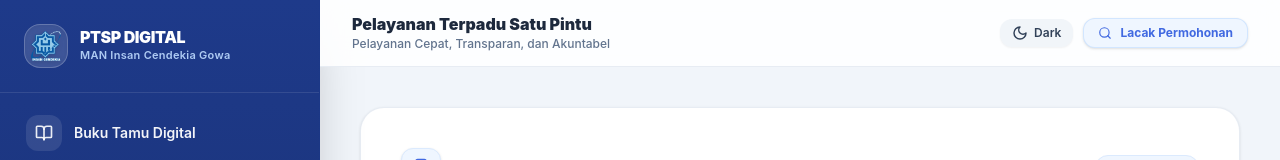
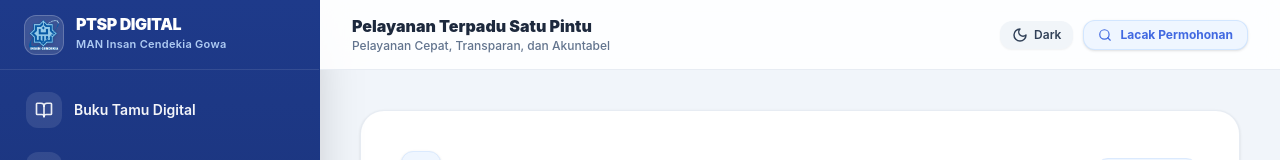
Before and after one commit to imbank8993/ptsp, a Next.js app in the folder frontend/: page / in a window 1280 px wide. Shown: the top 160 px of the page. Built offline with nearby package versions, Linux system fonts and the light colour scheme; no server answers.

Commit message:
style: samakan tinggi header sidebar dengan header utama (70px)

```diff
--- a/frontend/src/components/Header.tsx
+++ b/frontend/src/components/Header.tsx
@@ -17,7 +17,7 @@
   onToggleDark,
 }: HeaderProps) {
   return (
-    <header className="sticky top-0 z-30 bg-white/85 dark:bg-[#0f172a]/90 backdrop-blur-md border-b border-slate-200/80 dark:border-slate-800/80 px-4 sm:px-8 py-3.5 flex items-center justify-between transition-colors duration-200">
+    <header className="sticky top-0 z-30 h-[70px] bg-white/85 dark:bg-[#0f172a]/90 backdrop-blur-md border-b border-slate-200/80 dark:border-slate-800/80 px-4 sm:px-8 flex items-center justify-between transition-colors duration-200 shrink-0">
       <div className="flex items-center gap-3">
         {/* Mobile menu toggle */}
         <button
--- a/frontend/src/components/Sidebar.tsx
+++ b/frontend/src/components/Sidebar.tsx
@@ -91,9 +91,9 @@
   const content = (
     <div className="flex flex-col h-full text-white">
       {/* Brand Header with Logo Insan Cendekia */}
-      <div className="p-5 sm:p-6 pb-4 flex items-center justify-between border-b border-white/10 shrink-0">
+      <div className="h-[70px] px-5 sm:px-6 flex items-center justify-between border-b border-white/10 shrink-0">
         <div className="flex items-center gap-3">
-          <div className="w-11 h-11 rounded-2xl bg-white/15 dark:bg-white/10 backdrop-blur-md flex items-center justify-center p-1.5 shadow-inner border border-white/20">
+          <div className="w-10 h-10 rounded-xl bg-white/15 dark:bg-white/10 backdrop-blur-md flex items-center justify-center p-1 shadow-inner border border-white/20 shrink-0">
             {/* Logo Insan Cendekia */}
             <img
               src="/Logo Insan Cendekia.png"
@@ -105,7 +105,7 @@
             <h1 className="text-base font-black tracking-tight leading-none text-white">
               PTSP DIGITAL
             </h1>
-            <p className="text-[11px] font-semibold text-blue-200/90 mt-0.5 tracking-wide">
+            <p className="text-[11px] font-semibold text-blue-200/90 mt-1 tracking-wide">
               MAN Insan Cendekia Gowa
             </p>
           </div>
```
